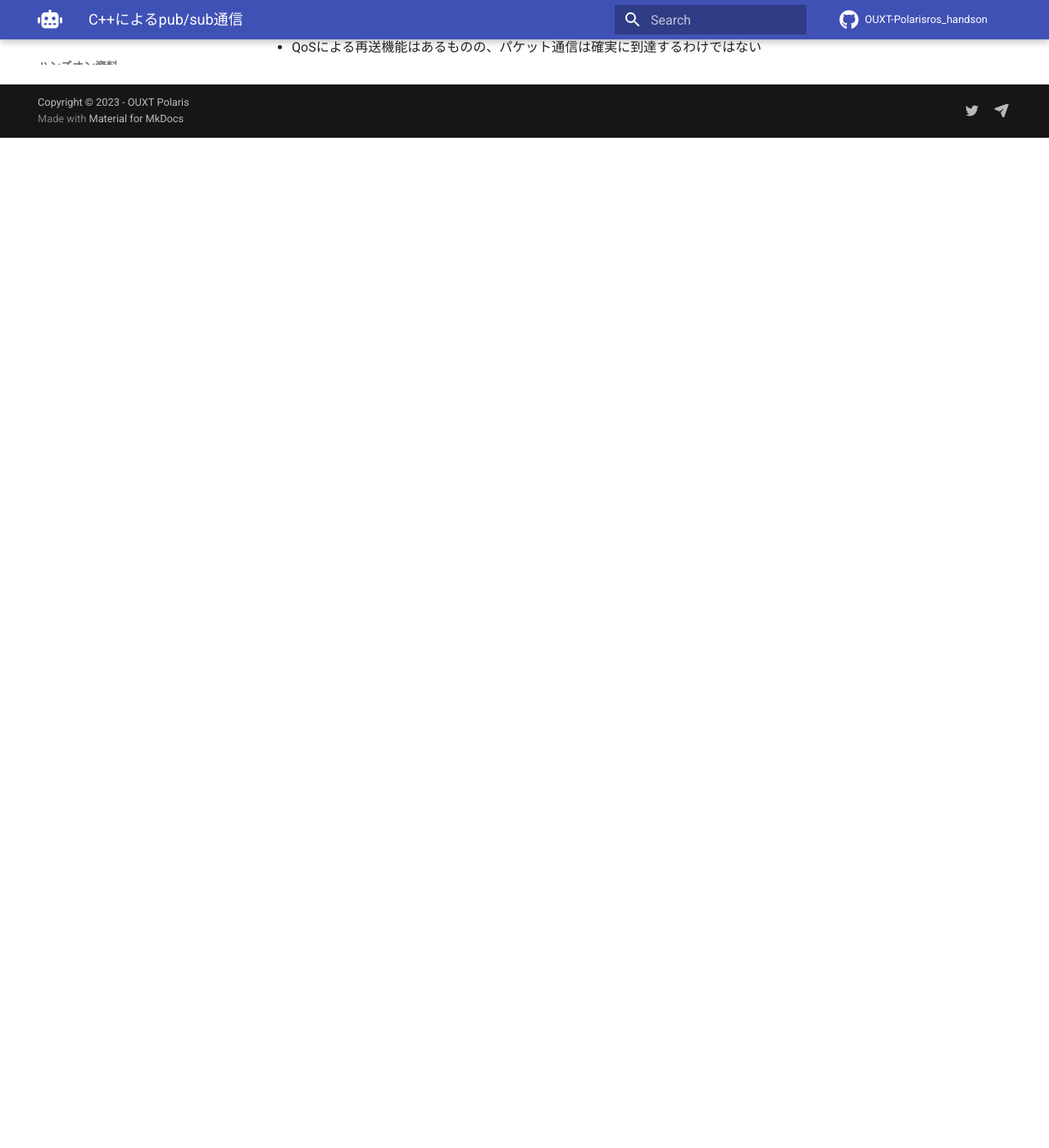
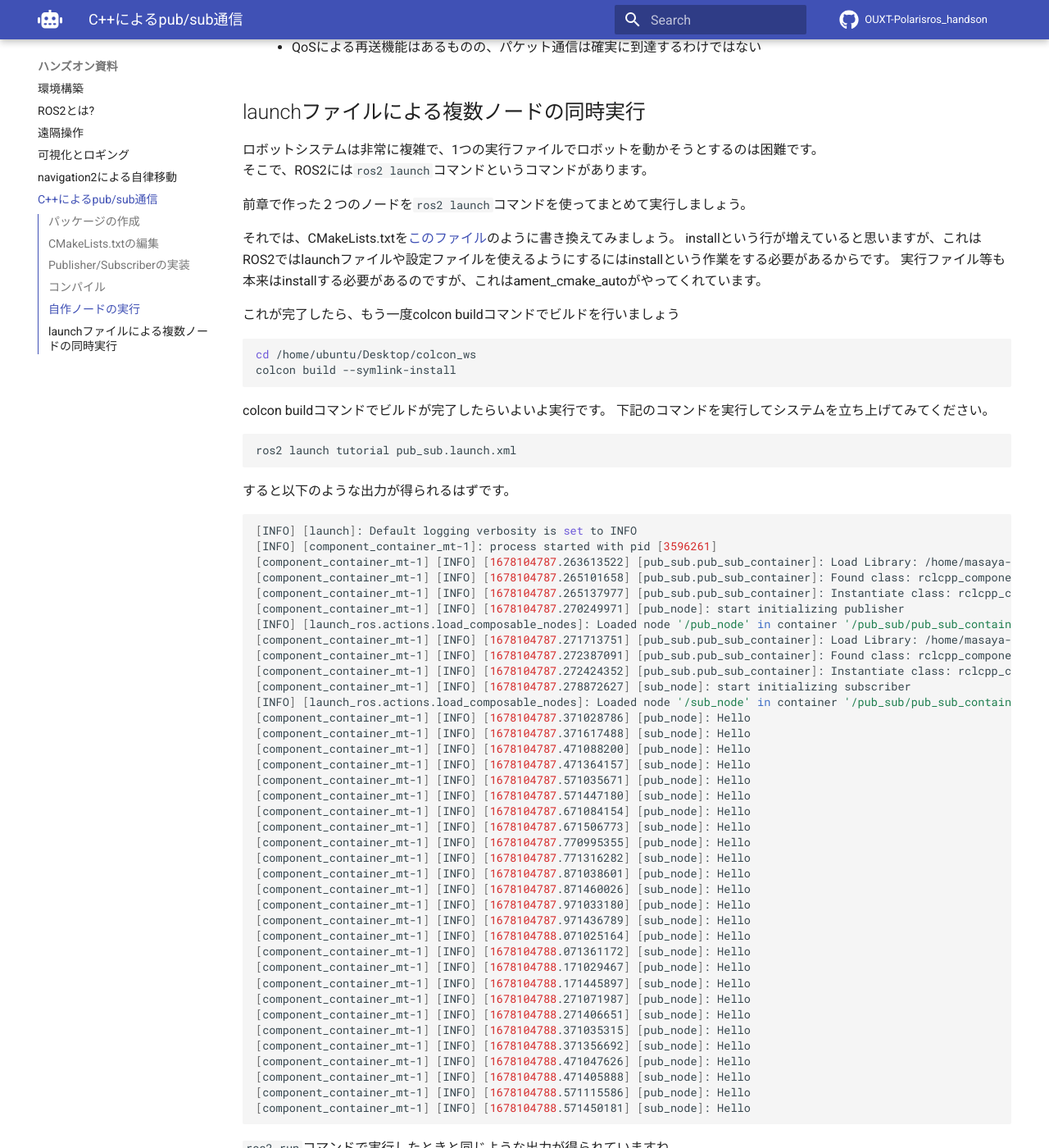
Before and after one commit to OUXT-Polaris/ros_handson, an MkDocs documentation site: the page built from docs/rclcpp.md, in a window 1280 px wide and 1400 px high, scrolled down 3613 px. Shown: the whole window at 82% size. Built offline with MkDocs 1.6.1 and Material for MkDocs 9.7.7, drawn with Linux system fonts in a browser that asks for light colours; nearby versions of some CDN libraries; comment, search, counter and statistics services are not loaded; before the commit the page ends 3781 px from its top, so only the background shows below that; some of the changed text lies outside the part shown.

Commit message:
add launch description
Signed-off-by: Masaya Kataoka <ms.kataoka@gmail.com>

````diff
--- a/docs/rclcpp.md
+++ b/docs/rclcpp.md
@@ -31,7 +31,7 @@ ros2 pkg create tutorial --dependencies rclcpp rclcpp_components ament_cmake_aut
 
 ## CMakeLists.txtの編集
 
-パッケージを作った段階では、ament_cmake_autoは使われていません、このままではとても記述が面倒なのでCMakeLists.txtを[このファイル](https://github.com/OUXT-Polaris/ros_handson_packages/blob/master/tutorial/CMakeLists.txt)のように書き換え、ament_cmake_autoを使ってみましょう。
+パッケージを作った段階では、ament_cmake_autoは使われていません、このままではとても記述が面倒なのでCMakeLists.txtを[このファイル](https://github.com/OUXT-Polaris/ros_handson_packages/blob/7f999bb0b8a75936acd005b375ddc2e40bc99640/tutorial/CMakeLists.txt)のように書き換え、ament_cmake_autoを使ってみましょう。
 だいぶスッキリしたかと思います。
 では、次に共有ライブラリにPublisher/Subscriberを実装し、Pub/Sub通信をしていきたいと思います。
 
@@ -134,3 +134,75 @@ ROS2で安定したシステムを構築するには「どのノードとどの
     - 認識後のデータは軽いので、センシング処理から認識処理までを1つのプロセスに固めることが多い
 - トピックのドロップ率を下げたいノード同士は同じプロセスに乗せる
     - QoSによる再送機能はあるものの、パケット通信は確実に到達するわけではない
+
+## launchファイルによる複数ノードの同時実行
+
+ロボットシステムは非常に複雑で、1つの実行ファイルでロボットを動かそうとするのは困難です。
+そこで、ROS2には`ros2 launch`コマンドというコマンドがあります。
+
+前章で作った２つのノードを`ros2 launch`コマンドを使ってまとめて実行しましょう。
+
+それでは、CMakeLists.txtを[このファイル](https://github.com/OUXT-Polaris/ros_handson_packages/blob/master/tutorial/CMakeLists.txt)のように書き換えてみましょう。
+installという行が増えていると思いますが、これはROS2ではlaunchファイルや設定ファイルを使えるようにするにはinstallという作業をする必要があるからです。
+実行ファイル等も本来はinstallする必要があるのですが、これはament_cmake_autoがやってくれています。
+
+これが完了したら、もう一度colcon buildコマンドでビルドを行いましょう
+
+```bash
+cd /home/ubuntu/Desktop/colcon_ws
+colcon build --symlink-install
+```
+
+colcon buildコマンドでビルドが完了したらいよいよ実行です。
+下記のコマンドを実行してシステムを立ち上げてみてください。
+
+```bash
+ros2 launch tutorial pub_sub.launch.xml
+```
+
+すると以下のような出力が得られるはずです。
+
+```bash
+[INFO] [launch]: Default logging verbosity is set to INFO
+[INFO] [component_container_mt-1]: process started with pid [3596261]
+[component_container_mt-1] [INFO] [1678104787.263613522] [pub_sub.pub_sub_container]: Load Library: /home/masaya-desktop/workspace/ros_handson_ws/install/tutorial/lib/libpublish.so
+[component_container_mt-1] [INFO] [1678104787.265101658] [pub_sub.pub_sub_container]: Found class: rclcpp_components::NodeFactoryTemplate<tutorial::Publish>
+[component_container_mt-1] [INFO] [1678104787.265137977] [pub_sub.pub_sub_container]: Instantiate class: rclcpp_components::NodeFactoryTemplate<tutorial::Publish>
+[component_container_mt-1] [INFO] [1678104787.270249971] [pub_node]: start initializing publisher
+[INFO] [launch_ros.actions.load_composable_nodes]: Loaded node '/pub_node' in container '/pub_sub/pub_sub_container'
+[component_container_mt-1] [INFO] [1678104787.271713751] [pub_sub.pub_sub_container]: Load Library: /home/masaya-desktop/workspace/ros_handson_ws/install/tutorial/lib/libsubscribe.so
+[component_container_mt-1] [INFO] [1678104787.272387091] [pub_sub.pub_sub_container]: Found class: rclcpp_components::NodeFactoryTemplate<tutorial::Subscribe>
+[component_container_mt-1] [INFO] [1678104787.272424352] [pub_sub.pub_sub_container]: Instantiate class: rclcpp_components::NodeFactoryTemplate<tutorial::Subscribe>
+[component_container_mt-1] [INFO] [1678104787.278872627] [sub_node]: start initializing subscriber
+[INFO] [launch_ros.actions.load_composable_nodes]: Loaded node '/sub_node' in container '/pub_sub/pub_sub_container'
+[component_container_mt-1] [INFO] [1678104787.371028786] [pub_node]: Hello
+[component_container_mt-1] [INFO] [1678104787.371617488] [sub_node]: Hello
+[component_container_mt-1] [INFO] [1678104787.471088200] [pub_node]: Hello
+[component_container_mt-1] [INFO] [1678104787.471364157] [sub_node]: Hello
+[component_container_mt-1] [INFO] [1678104787.571035671] [pub_node]: Hello
+[component_container_mt-1] [INFO] [1678104787.571447180] [sub_node]: Hello
+[component_container_mt-1] [INFO] [1678104787.671084154] [pub_node]: Hello
+[component_container_mt-1] [INFO] [1678104787.671506773] [sub_node]: Hello
+[component_container_mt-1] [INFO] [1678104787.770995355] [pub_node]: Hello
+[component_container_mt-1] [INFO] [1678104787.771316282] [sub_node]: Hello
+[component_container_mt-1] [INFO] [1678104787.871038601] [pub_node]: Hello
+[component_container_mt-1] [INFO] [1678104787.871460026] [sub_node]: Hello
+[component_container_mt-1] [INFO] [1678104787.971033180] [pub_node]: Hello
+[component_container_mt-1] [INFO] [1678104787.971436789] [sub_node]: Hello
+[component_container_mt-1] [INFO] [1678104788.071025164] [pub_node]: Hello
+[component_container_mt-1] [INFO] [1678104788.071361172] [sub_node]: Hello
+[component_container_mt-1] [INFO] [1678104788.171029467] [pub_node]: Hello
+[component_container_mt-1] [INFO] [1678104788.171445897] [sub_node]: Hello
+[component_container_mt-1] [INFO] [1678104788.271071987] [pub_node]: Hello
+[component_container_mt-1] [INFO] [1678104788.271406651] [sub_node]: Hello
+[component_container_mt-1] [INFO] [1678104788.371035315] [pub_node]: Hello
+[component_container_mt-1] [INFO] [1678104788.371356692] [sub_node]: Hello
+[component_container_mt-1] [INFO] [1678104788.471047626] [pub_node]: Hello
+[component_container_mt-1] [INFO] [1678104788.471405888] [sub_node]: Hello
+[component_container_mt-1] [INFO] [1678104788.571115586] [pub_node]: Hello
+[component_container_mt-1] [INFO] [1678104788.571450181] [sub_node]: Hello
+```
+
+`ros2 run`コマンドで実行したときと同じような出力が得られていますね。
+コンパイル時にExecutorに乗せるか実行時にExecutorに乗せるかの差になってくるので例外処理等を除いて２つのやり方に本質的な差はありません。
+コンパイル時に固めたいか、実行時に柔軟に構成を変化させたいかでどちらを採用するか判断すると良いかなと思います。
````
